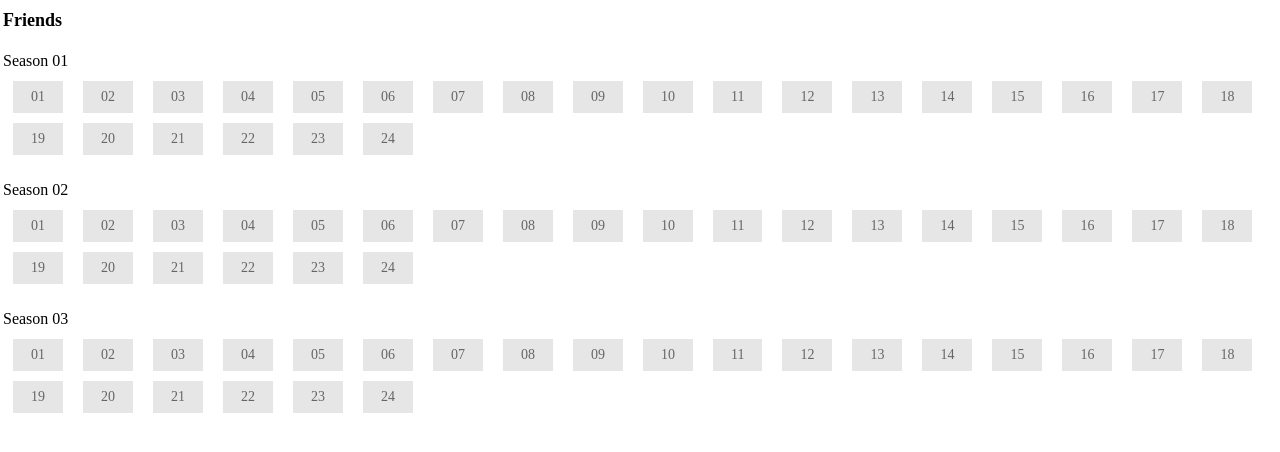
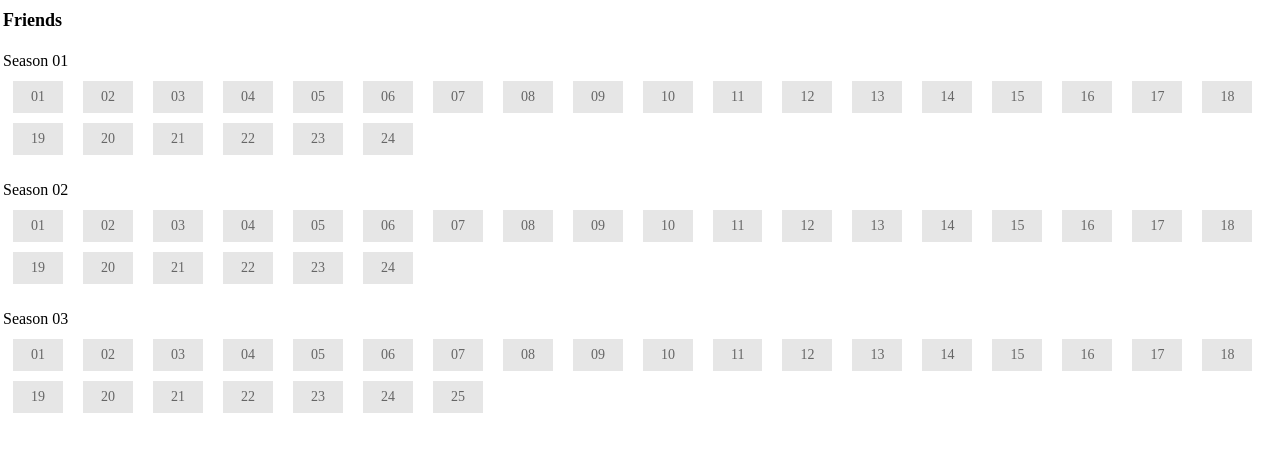
Before and after one commit to mfine2/meijuli, a website: page public/list.html in a window 1280 px wide. Drawn offline with Linux system fonts and the light colour scheme.

Commit message:
season03 episode25

```diff
--- a/public/list.html
+++ b/public/list.html
@@ -97,6 +97,7 @@
 				<a href="javascript:;" data-season="03" data-episode="22" data-series="Friends">22</a>
 				<a href="javascript:;" data-season="03" data-episode="23" data-series="Friends">23</a>
 				<a href="javascript:;" data-season="03" data-episode="24" data-series="Friends">24</a>
+				<a href="javascript:;" data-season="03" data-episode="25" data-series="Friends">25</a>
 			</div>
 		</li>
 	</ul>
```
